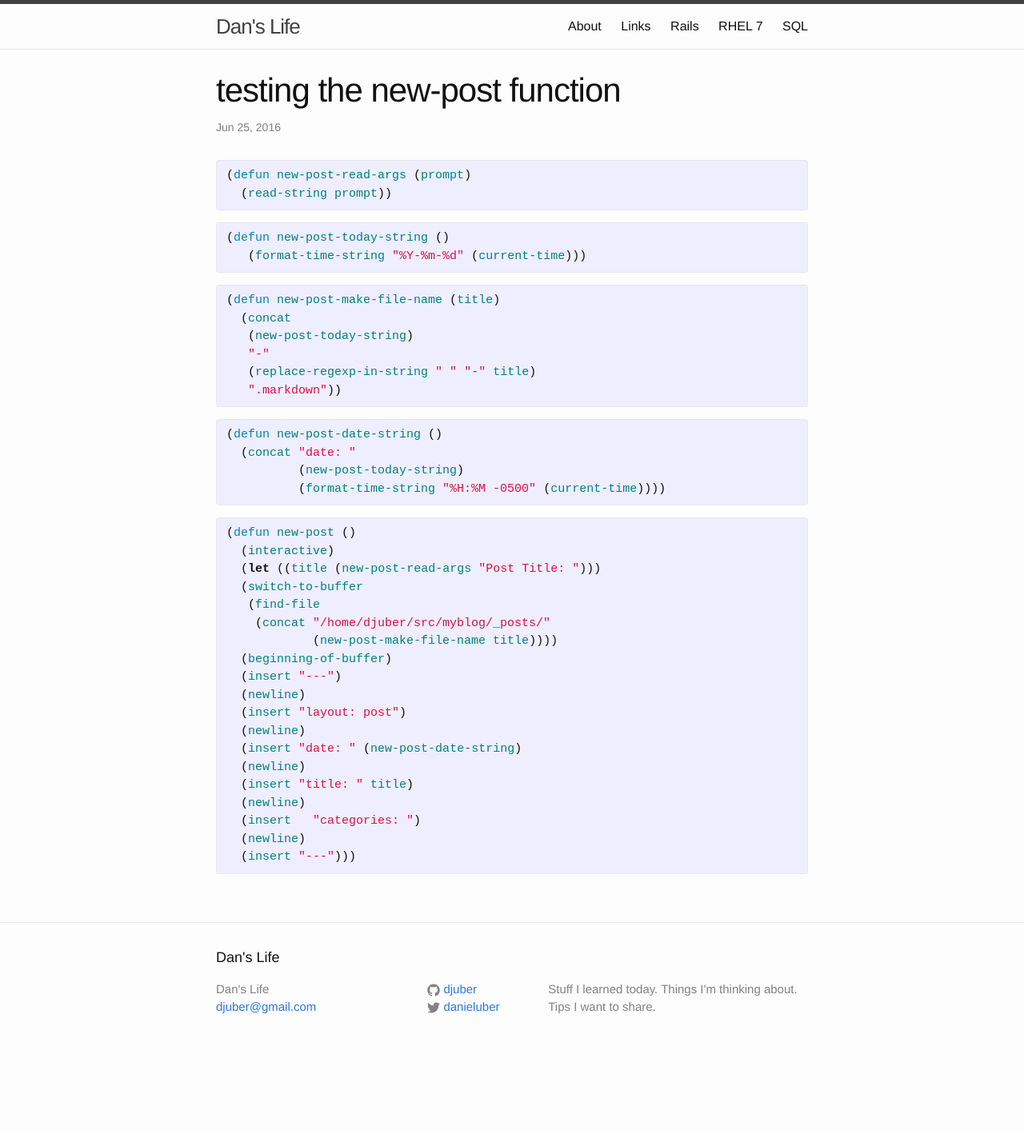
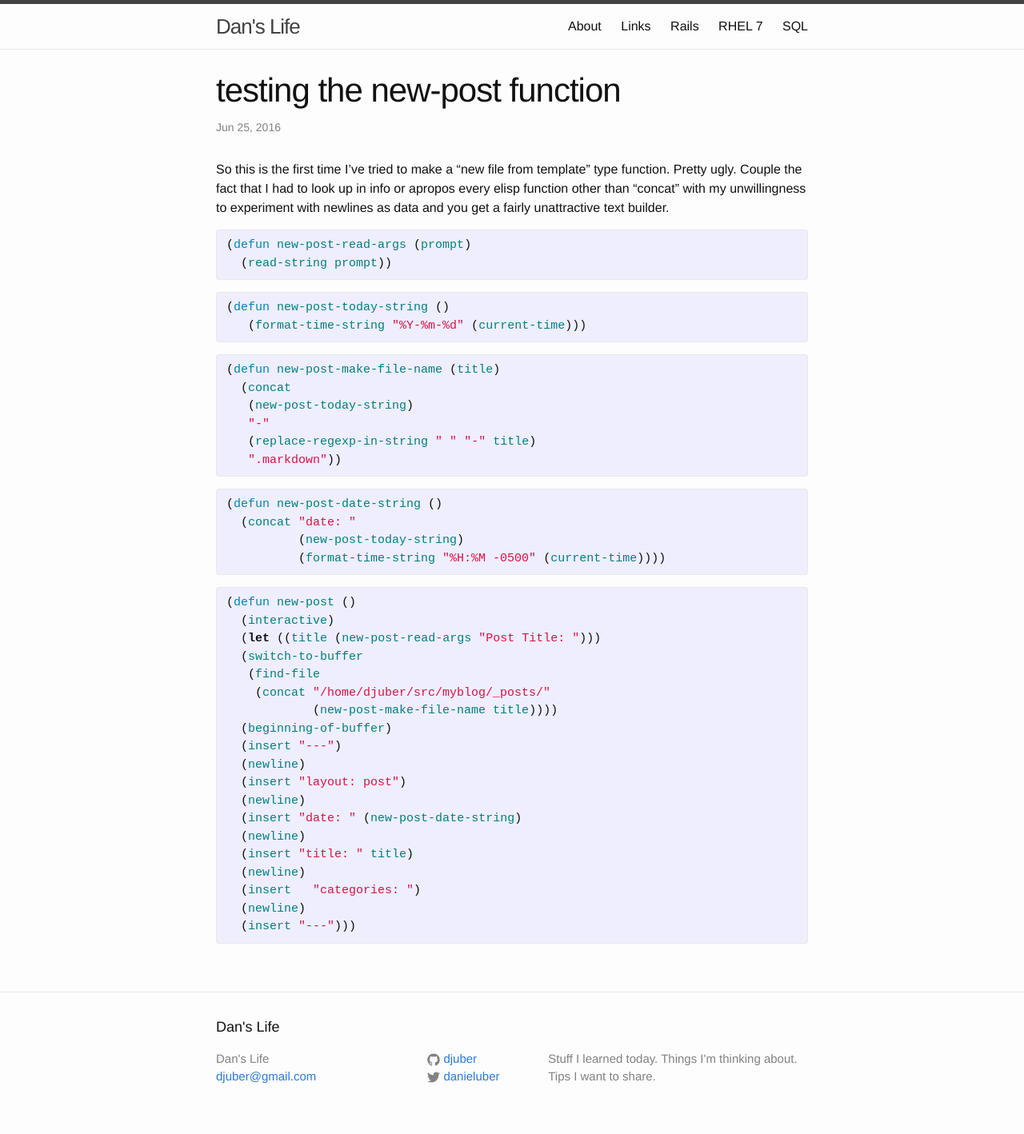
Before and after one commit to djuber/myblog, a Jekyll site: the page built from _posts/2016-06-25-testing-the-new-post-function.markdown, in a window 1280 px wide. Shown: the whole page at 80% size. Built offline with Jekyll 4.4.1, drawn with Linux system fonts in a browser that asks for light colours; before the commit the page ends 1331 px from its top, so only the background shows below that.

Commit message:
automated 2016-06-25-14:22:02

```diff
--- a/_posts/2016-06-25-testing-the-new-post-function.markdown
+++ b/_posts/2016-06-25-testing-the-new-post-function.markdown
@@ -4,6 +4,11 @@ title:  "testing the new-post function"
 date:  2016-06-25 14:08 -0500
 categories: emacs
 ---
+
+So this is the first time I've tried to make a "new file from template" type function.
+Pretty ugly. Couple the fact that I had to look up in info or apropos every elisp
+function other than "concat" with my unwillingness to experiment with
+newlines as data and you get a fairly unattractive text builder.
 
 
 {% highlight lisp %}
```
